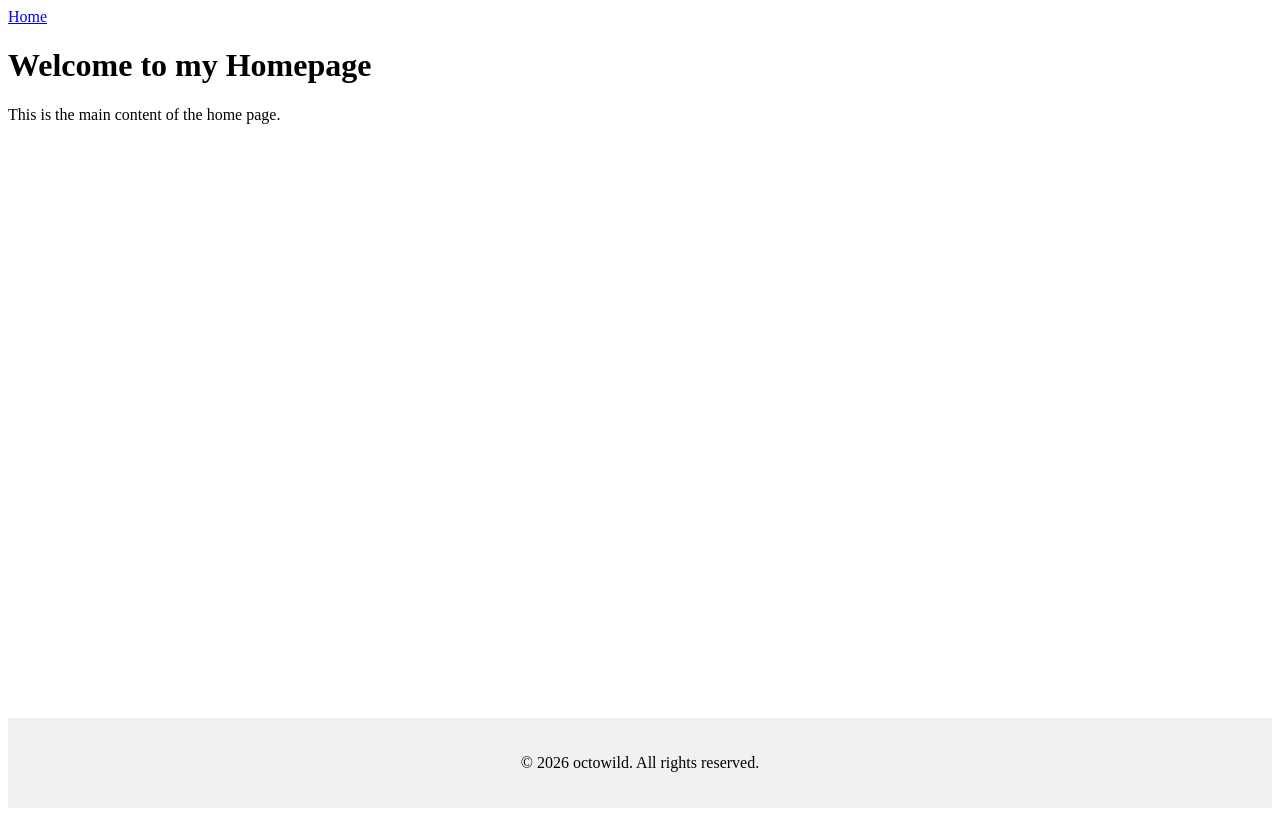
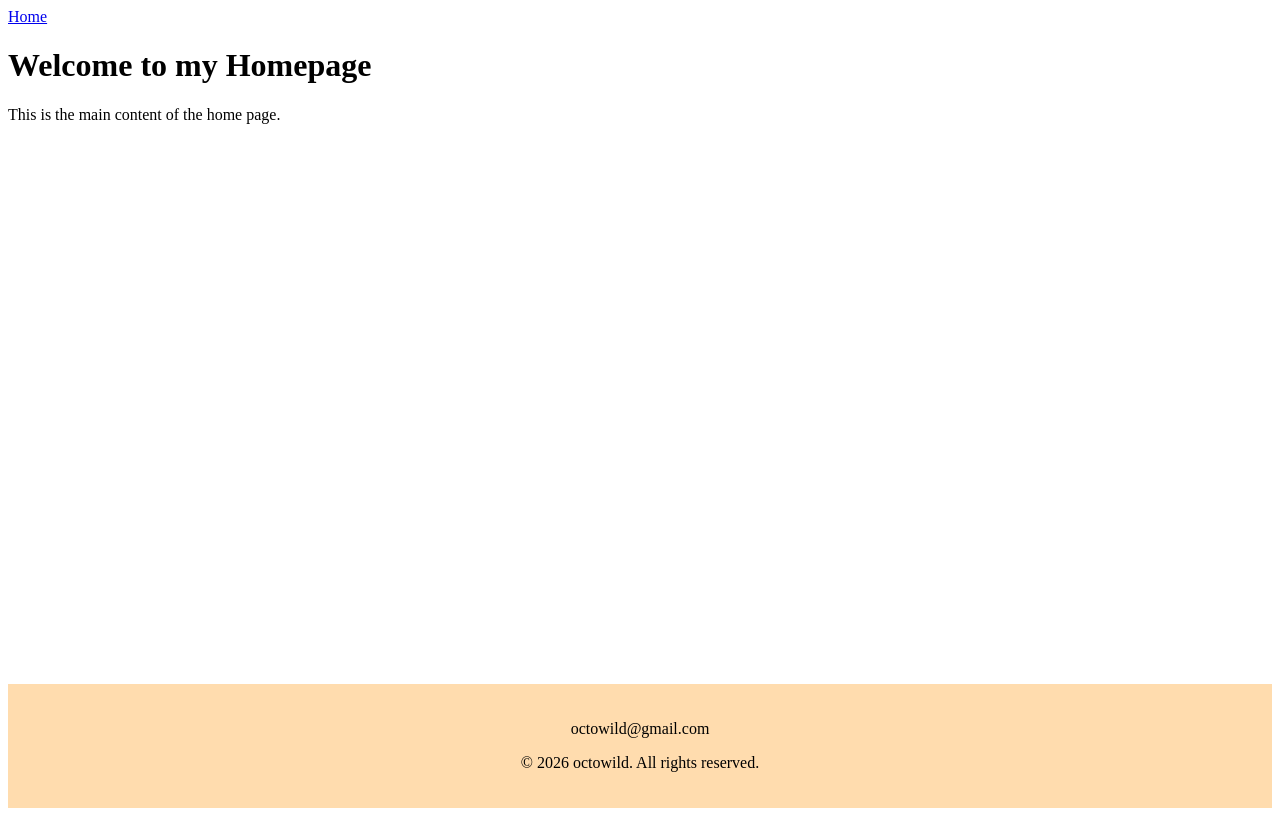
Before and after one commit to octowild/octowild.github.io, a React (Vite) app: page / in a window 1280 px wide. Built offline with nearby package versions, Linux system fonts and the light colour scheme.

Commit message:
Update Footer.jsx

```diff
--- a/Assets/Components/Footer.jsx
+++ b/Assets/Components/Footer.jsx
@@ -2,7 +2,8 @@ import React from 'react';
 
 const Footer = () => {
   return (
-    <footer style={{ padding: '20px', textAlign: 'center', background: '#f1f1f1' }}>
+    <footer style={{ padding: '20px', textAlign: 'center', background: '#ffdcae' }}>
+      <p>octowild@gmail.com</p>
       <p>&copy; {new Date().getFullYear()} octowild. All rights reserved.</p>
     </footer>
   );
```
